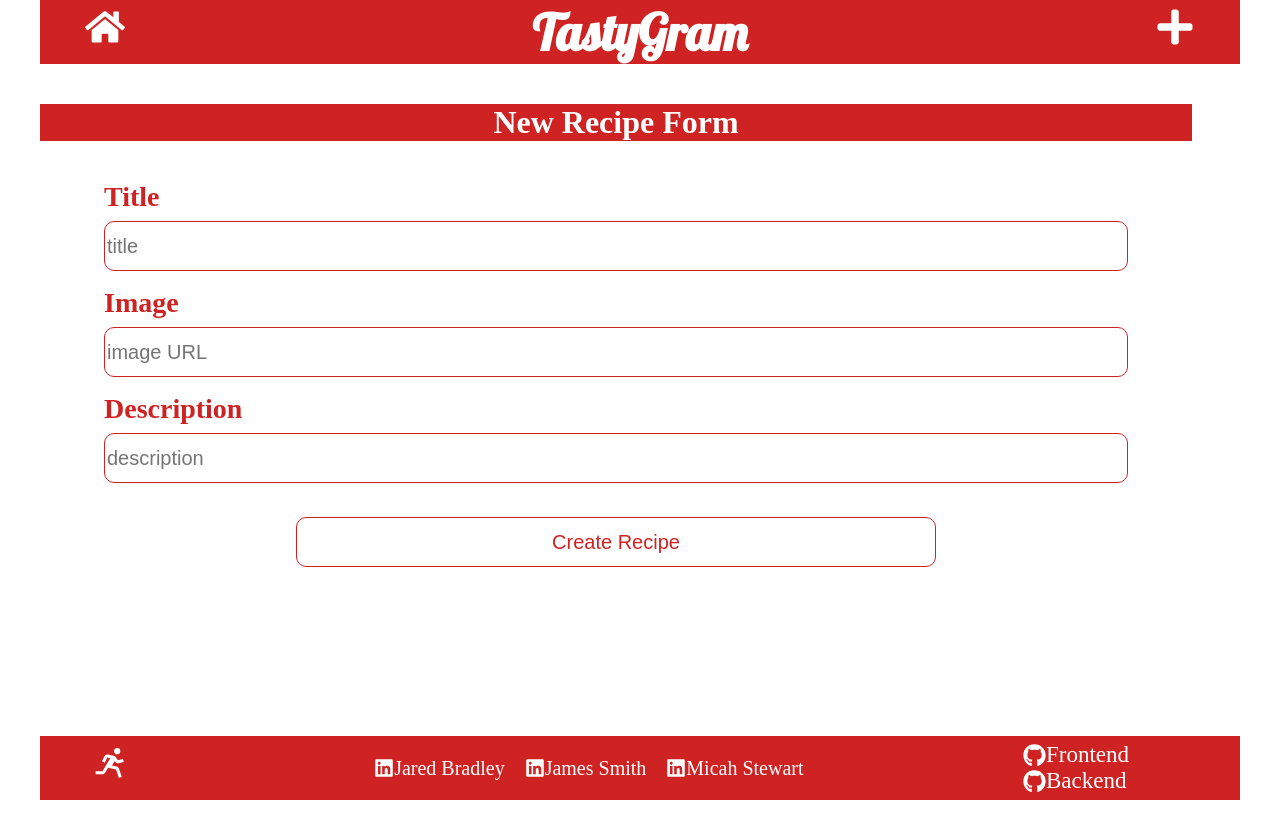
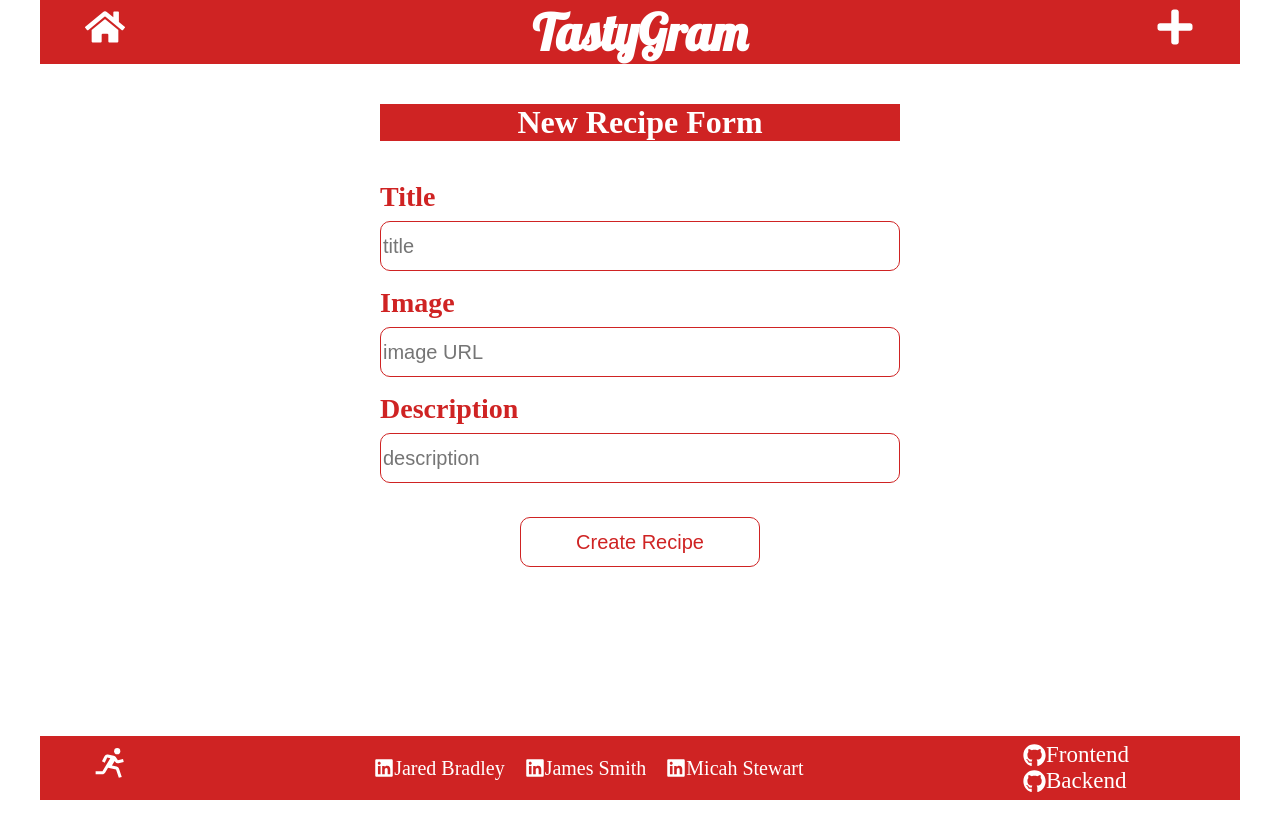
Before and after one commit to jwsmith2340/TastyGram-Frontend, a React (Create React App) app: page /newfood in a window 1280 px wide. Shown: the top 838 px of the page. Built offline with nearby package versions, Linux system fonts and the light colour scheme; no server answers.

Commit message:
new page media queries done

```diff
--- a/src/pages/Edit.scss
+++ b/src/pages/Edit.scss
@@ -132,46 +132,3 @@
         max-width: 520px;
     }
 }
-
-
-
-
-
-
-
-
-
-
-
-@media (min-width: 700px) {
-    .show-box{
-        .inner-show-box{
-            width: 60vw;
-        }
-    }
-}
-
-@media (min-width: 700px) {
-    .show-box{
-        .inner-show-box{
-            width: 50vw;
-        }
-    }
-}
-
-@media (min-width: 950px) {
-    .show-box{
-        .inner-show-box{
-            width: 50vw;
-        }
-    }
-}
-
-@media (min-width: 1040px) {
-    .show-box {
-        margin: 0 auto;
-        .inner-show-box {
-            max-width: 520px;
-        }
-    }
-}
--- a/src/pages/New.js
+++ b/src/pages/New.js
@@ -26,7 +26,7 @@ const New = (props) => {
         });
     };
     return (
-        <div>
+        <div className="new-box">
             <div className="title-box">
                 <h1>New Recipe Form</h1>
             </div>
--- a/src/pages/New.scss
+++ b/src/pages/New.scss
@@ -1,4 +1,7 @@
-div {
+.new-box {
+    display: flex;
+    flex-direction: column;
+    align-items: center;
 
     .title-box {
         width: 90vw;
@@ -17,8 +20,6 @@ div {
         align-items: center;
         flex-direction: column;
 
-
-
         input {
             height: 50px;
             width: 80vw;
@@ -36,6 +37,7 @@ div {
 
         .post-button {
             width: 50vw;
+            max-width: 240px;
             background-color: white;
             color:rgb(207, 35, 35);
             transition: .3s ease-in-out;
@@ -53,3 +55,44 @@ div {
         }
     }
 }
+
+@media (min-width: 500px) {
+    .new-box {
+        width: 70vw;
+        margin: auto;
+
+        .title-box {
+            width: 100%;
+        }
+
+        form {
+            width: 100%;
+
+            .input-boxes {
+                width: 100%;
+
+                input {
+                    width: 100%;
+                }
+            }
+        }
+    }
+}
+
+@media (min-width: 700px) {
+    .new-box {
+        width: 60vw;
+    }
+}
+
+@media (min-width: 950px) {
+    .new-box {
+        width: 50vw;
+    }
+}
+
+@media (min-width: 1050px) {
+    .new-box {
+        max-width: 520px;
+    }
+}
```
